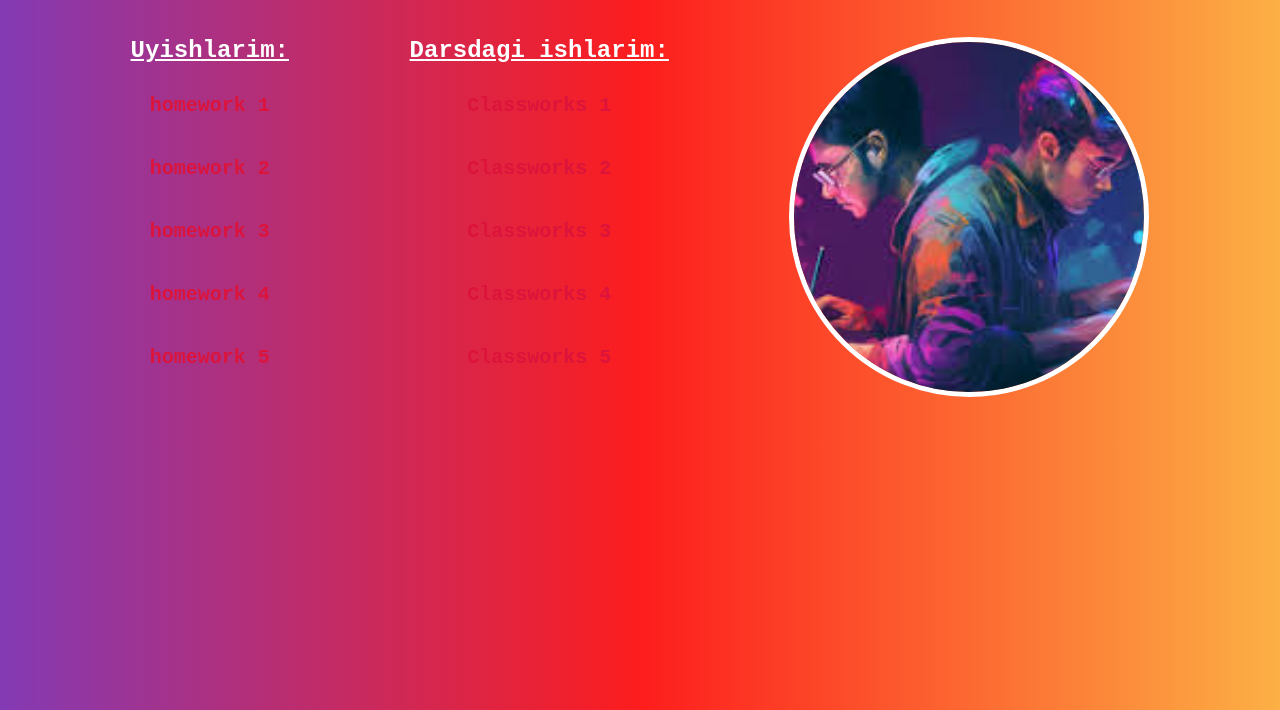
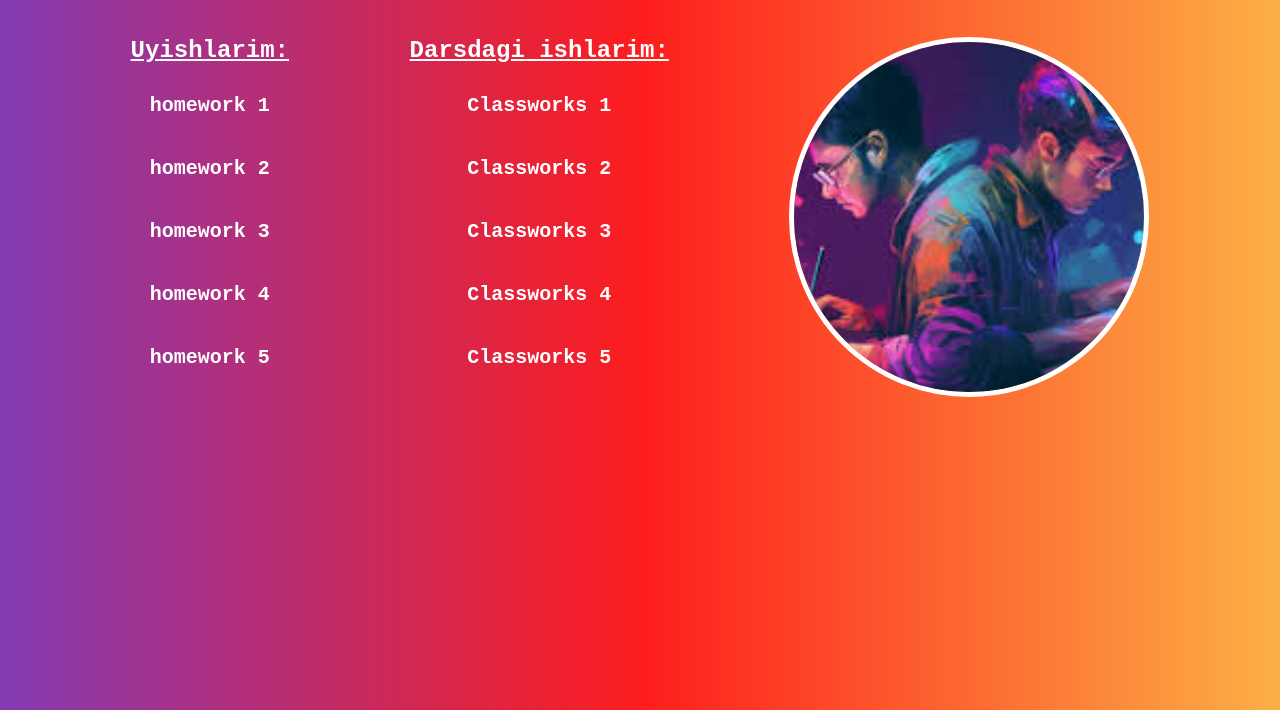
Before and after one commit to fuzbootcamp/portfolio-anva, a plain HTML site: page index.html in a window 1280 px wide. Shown: the part 90-800 px from the top of the page. Drawn offline with Linux system fonts and the light colour scheme.

Commit message:
Update style.css

```diff
--- a/style.css
+++ b/style.css
@@ -42,7 +42,7 @@ img{
 }
 
 a{
-    color: crimson;
+    color: white;
     padding: 10px 15px;
     font-size: 20px;
     font-weight: 900;
```
